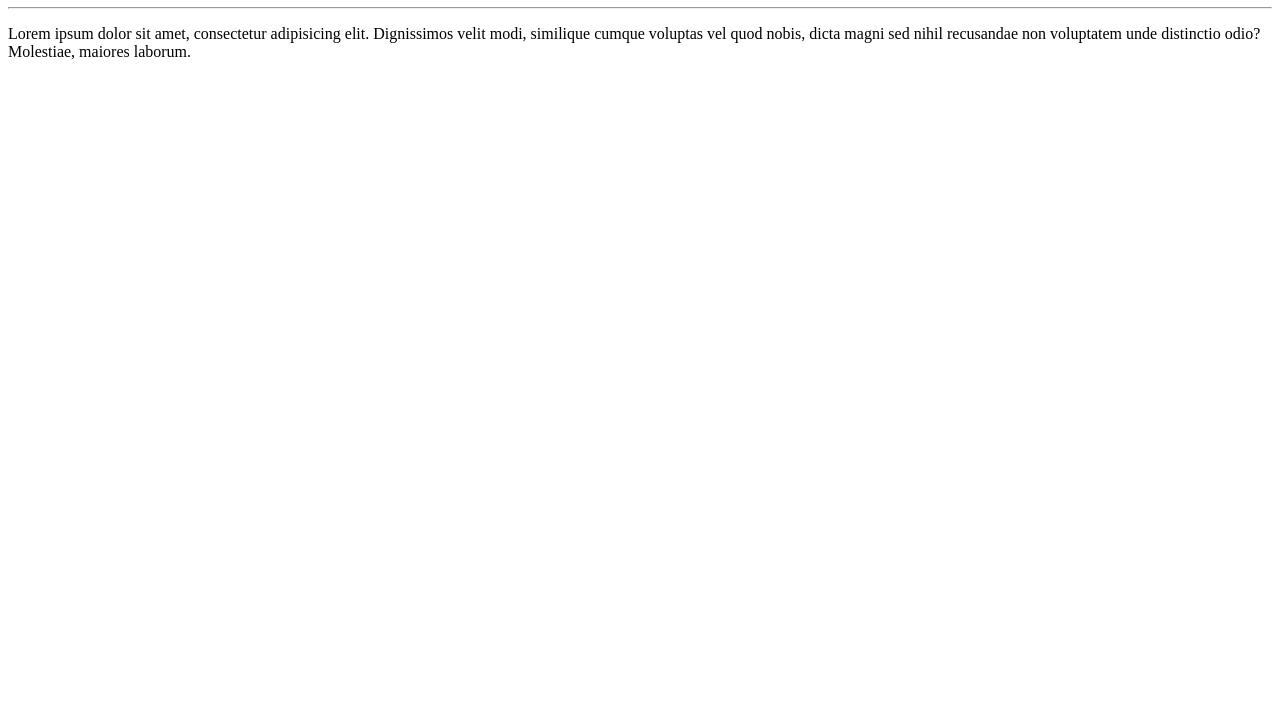
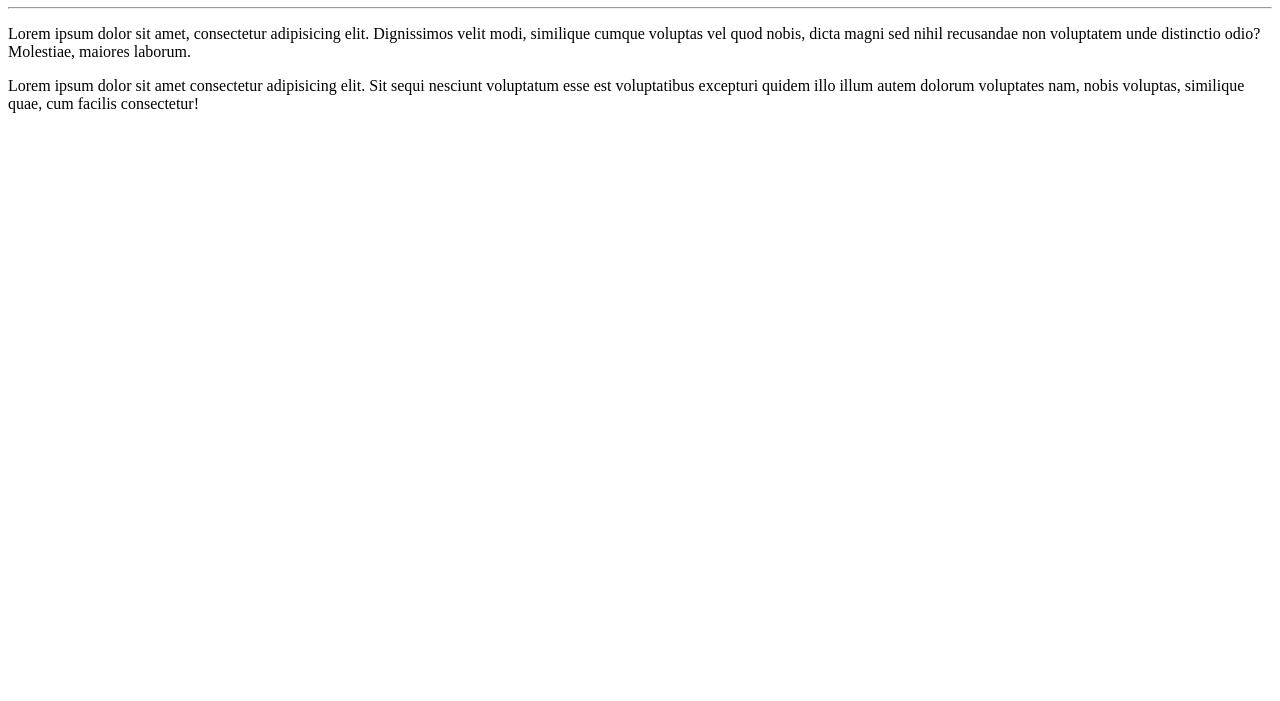
Before and after one commit to deavilla/Estudos-GIT, a plain HTML site: page index.html in a window 1280 px wide. Shown: the part 99-800 px from the top of the page. Drawn offline with Linux system fonts and the light colour scheme.

Commit message:
adicionei paragrafo

```diff
--- a/index.html
+++ b/index.html
@@ -11,6 +11,7 @@
     <h1>Oi</h1>
     <hr>
     <p>Lorem ipsum dolor sit amet, consectetur adipisicing elit. Dignissimos velit modi, similique cumque voluptas vel quod nobis, dicta magni sed nihil recusandae non voluptatem unde distinctio odio? Molestiae, maiores laborum.</p>
+    <p>Lorem ipsum dolor sit amet consectetur adipisicing elit. Sit sequi nesciunt voluptatum esse est voluptatibus excepturi quidem illo illum autem dolorum voluptates nam, nobis voluptas, similique quae, cum facilis consectetur!</p>
 </body>
 
 </html>
```
